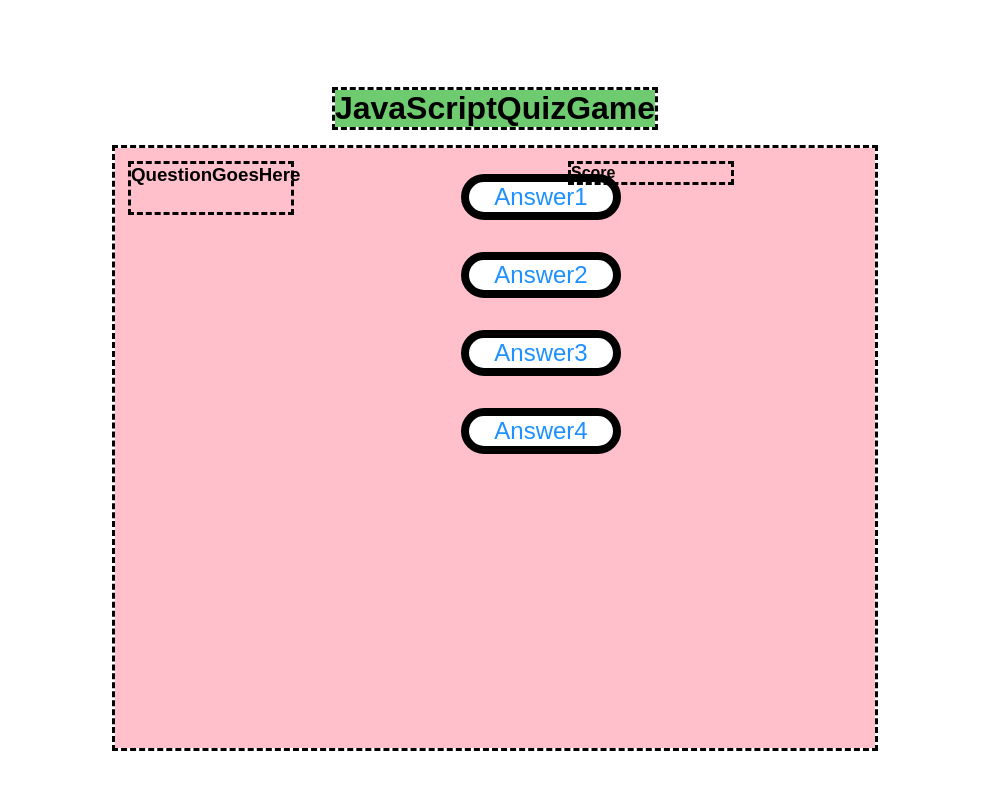
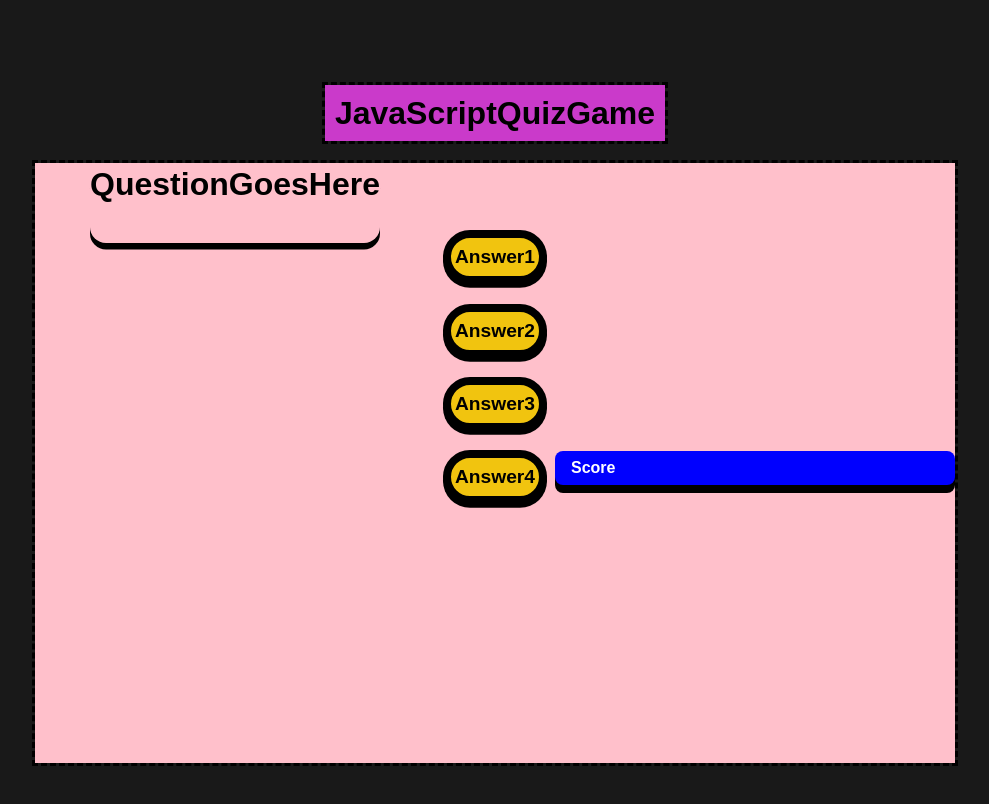
Before and after one commit to woonchanjung/JavaScriptQuizGame, a plain HTML site: page index.html in a window 1280 px wide. Shown: the whole page, without its empty margins (145-1134 px from the left). Drawn offline with Linux system fonts and the light colour scheme.

Commit message:
Made improvement on layout

```diff
--- a/css/main.css
+++ b/css/main.css
@@ -6,20 +6,25 @@
 
   /* Heading of the page */
   h1 {
-    background-color: rgb(111, 203, 111);
+    background-color: rgb(202, 58, 202);
     outline-style: dashed;
     outline-color: black;
+    text-align: center;
+    margin-top: 1em;
+    padding: .3em;
   }
 
+  /* Background of the whole page*/
   body {
     height: 100vh;
     flex-direction: column;
+    background-color: #191919;
   }
 
   /* Creates a box for content inside */
   main {
     display: grid;
-    grid-template-columns: 40vmin 15vmin 40vmin;
+    grid-template-columns: 50vmin 15vmin 50vmin;
     grid-template-rows: 10vmin 10vmin 40vmin 15vmin;
     background-color: pink;
     outline-style: dashed;
@@ -33,52 +38,68 @@
     align-items: center;
   }
 
-  /* Creates container for the Question */
+  /* This is for the Question Box */
+  .questions {
+    display: flex;
+    justify-content: flex-start;
+    font-size: 2em;
+    color: black;
+    text-align: center;
+    margin: 0 auto;
+    margin-top: .1em;
+    outline-color: black;
+    border-radius: 0.5em;
+    box-shadow: 0 0.2em black;
+  }
+
+  /* Creates container for the Buttons */
   .buttons {
     display: flex;
-    flex-direction: column;
-    grid-template-columns: 40vmin 15vmin 40vmin;
-    grid-template-rows: 10vmin 10vmin 40vmin 15vmin;
+    flex-wrap: wrap;
+    justify-content: center;
+    margin-top: 3em;
     padding: 10px;
     border-radius: 10px;
   }
 
-  /* This is for the Question Box */
-  h3 {
-    display: flex;
-    justify-content: flex-start;
-    width: 20vmin;
-    margin: 2vmin;
-    outline-style: dashed;
-    outline-color: black;
-  }
-
-  /* For the ScoreBoard */
-  h4 {
-    display: flex;
-    justify-content: flex-start;
-    width: 20vmin;
-    margin: 2vmin;
-    outline-style: dashed;
-    outline-color: black;
-  }
-
   /* Creates the buttons */
   button {
-    width: 20vmin;
-    margin: 2vmin;
-    background-color: white;
-    color: dodgerblue;
+    margin: 0.5em;
+    color: #000;
     border: 1vmin solid black;
     border-radius: 4vmin;
-    font-size: 3vmin;
+    font-size: 1.2em;
+    font-weight: bold;
     outline: none;
+    background-color: #f1c40f;
+    box-shadow: 0 0.2em #000;
+    padding: 1vmin .5vmin;
+    transition: all 0.3s ease-in-out;
+
   }
 
   /* When mouse over button color changes */
   button:hover {
-    background-color: black;
+    background-color: blue;
+    color: #fff;
+  }
+
+  /* Creates Scoreboard */
+  .scoreboard {
+    margin-top: 2em;
+    margin-bottom: 0.5em;
+  }
+
+  .score {
+    font-size: 1em;
+    font-weight: bold;
+    background-color: blue;
     color: white;
+    padding: 0.5em 1em;
+    outline-color: black;
+    border-radius: 0.5em;
+    box-shadow: 0 0.5em black;
+    margin-top: 16em;
   }
 
   /* Will Eventually have a countdown */
--- a/index.html
+++ b/index.html
@@ -12,7 +12,7 @@
 <body class="flex-ctr">
   <h1>JavaScriptQuizGame</h1>
   <main>
-      <h3>QuestionGoesHere</h3>
+      <h3 class="questions">QuestionGoesHere</h3>
       <div class="buttons">
         <button>Answer1</button>
         <button>Answer2</button>
@@ -20,7 +20,7 @@
         <button>Answer4</button>
       </div>
       <div class="scoreboard">
-        <h4>Score</h4>
+        <h4 class="score">Score</h4>
       </div>
   </main>
 </body>
--- a/js/main.js
+++ b/js/main.js
@@ -7,6 +7,7 @@
 
 // Defines the array of Objects for Questions
 
+
 // Defines the arry of Asnwer for the Questions
 
         /*----- app's state (variables) -----*/
@@ -15,10 +16,10 @@
 let currentQuestion;
 
 // Defines a variable that will keep track of the score
-let scores;
+let scores = 0;
 
 // Defines a variable that will give the results
-let winner;
+let winner = false;
 
         /*----- cached element references -----*/
 
```
